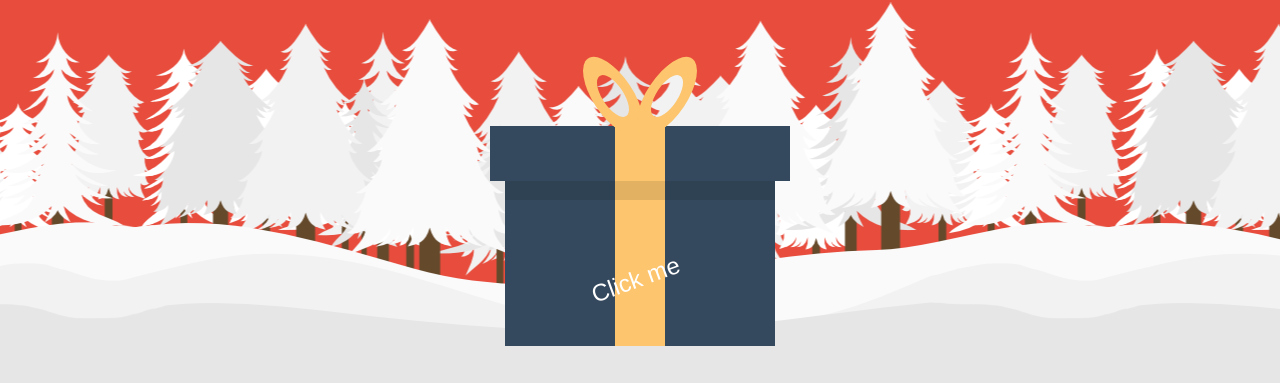
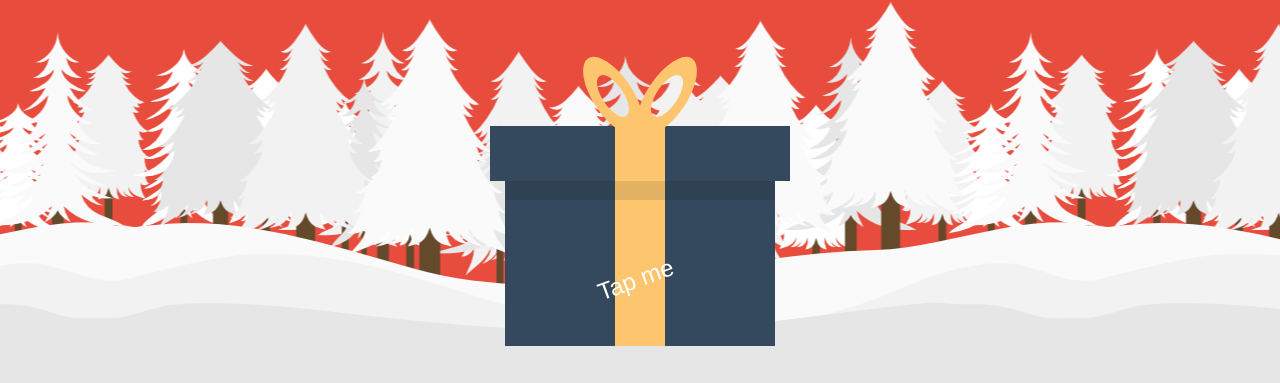
Before and after one commit to JayCanuck/holidaygift, a Next.js app: page / in a window 1280 px wide. Shown: the part 414-797 px from the top of the page. Built offline with nearby package versions, Linux system fonts and the light colour scheme; a web font is replaced by a local one.

Commit message:
Gift box label "Tap me" for non-mouse screens

```diff
--- a/styles/components.css
+++ b/styles/components.css
@@ -1306,3 +1306,10 @@ h1 span {
 		stroke-width: 3;
 	}
 }
+
+@media (hover: none) {
+  /* Non-mouse/touchscreen devices */
+	.giftbox::after {
+		content: 'Tap me';
+	}
+}
```
